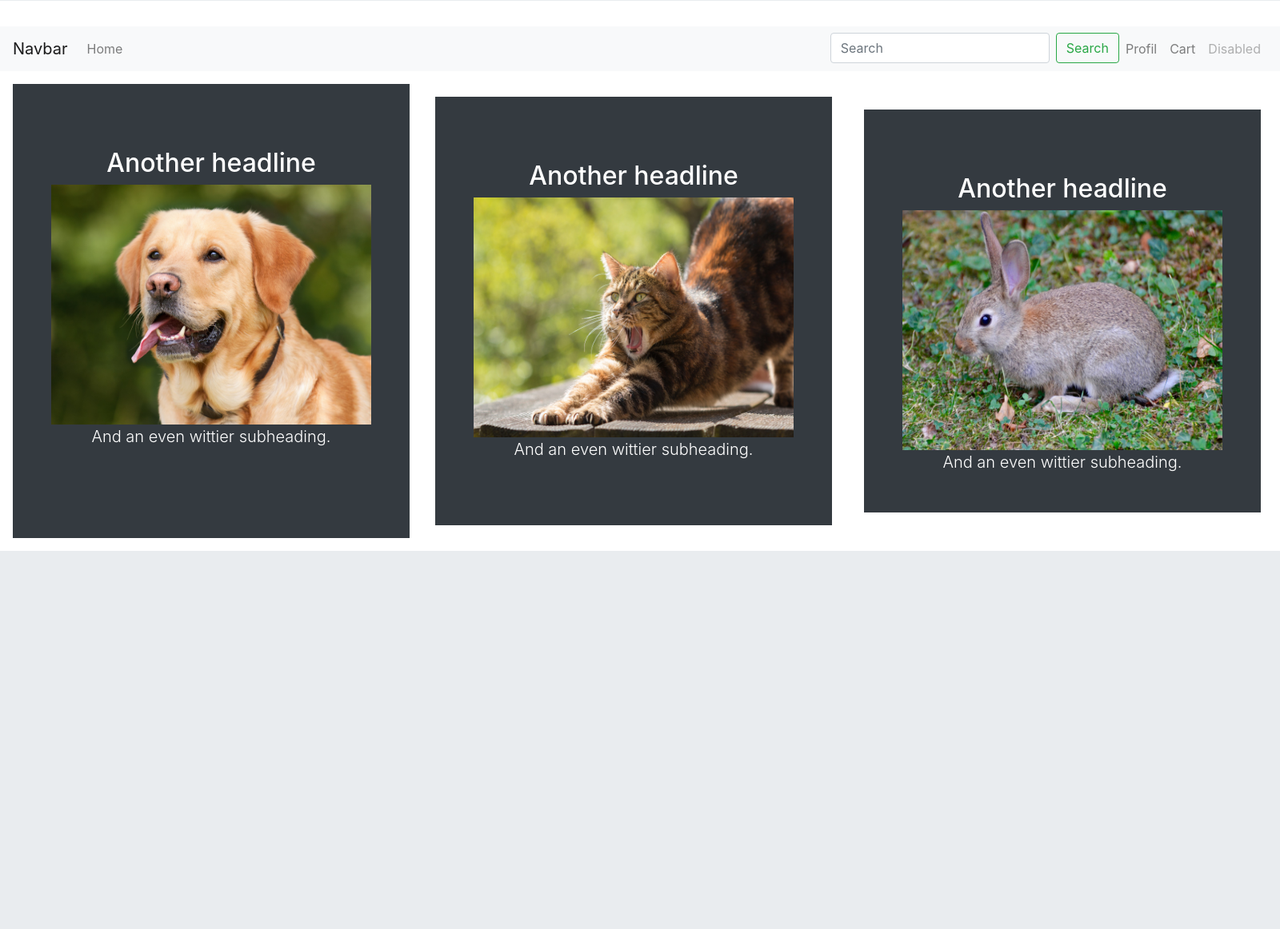
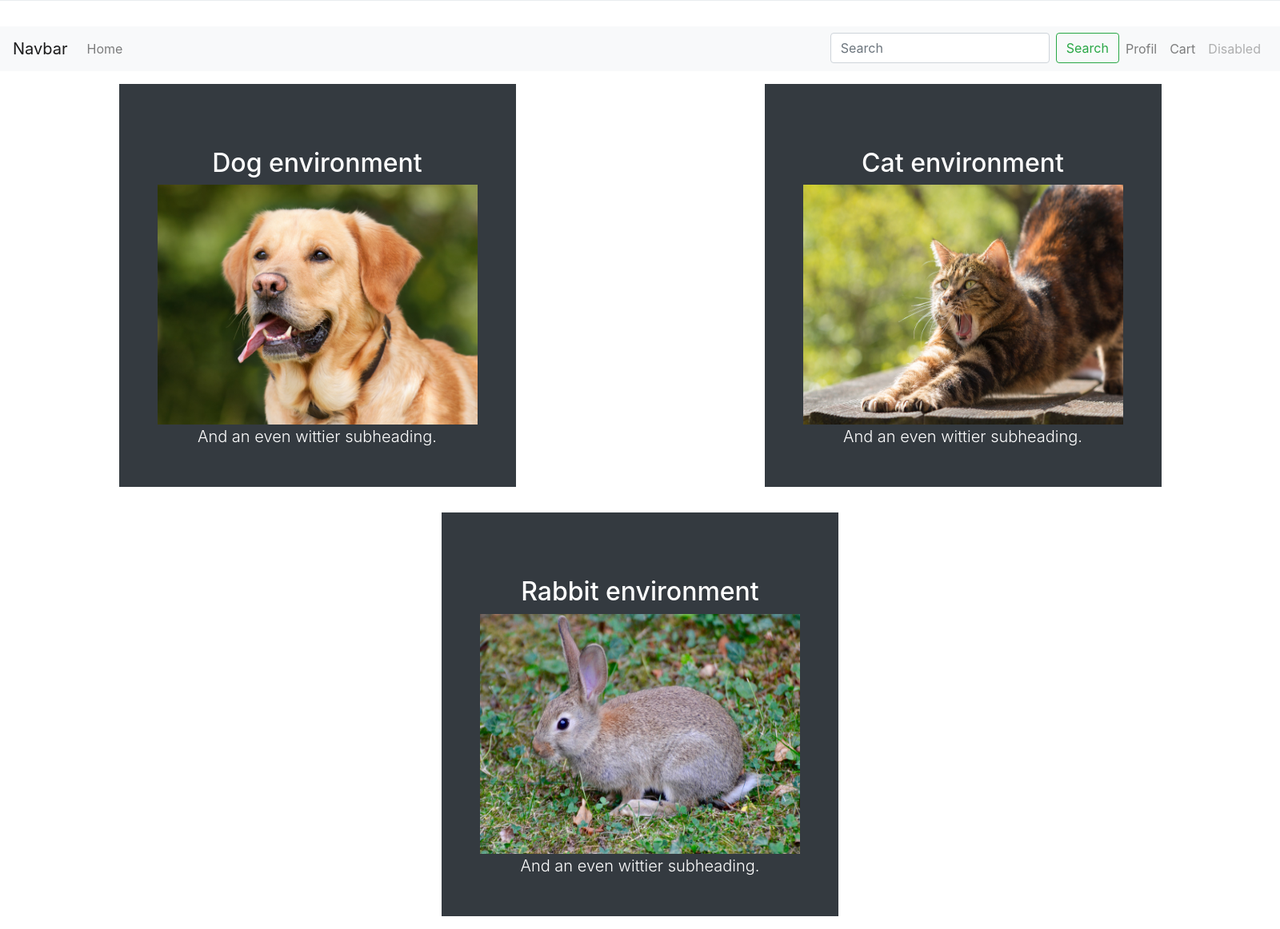
Before and after one commit to meltsynv/petshop, a PHP site: page / in a window 1600 px wide. Shown: the part 855-2017 px from the top of the page at 80% size. Before the commit the page ends 1544 px from the top, so only its background shows below. Run offline with PHP 8.4, Linux system fonts and the light colour scheme; some libraries are stand-ins or nearby versions.

Commit message:
Kacheln verschoben und Überschrift geändert.

```diff
--- a/index.php
+++ b/index.php
@@ -49,28 +49,29 @@
 
   </div>
 </nav>
+  <div class="row">
     <div class="d-md-flex justify-content-around w-100 my-md-3 pl-md-3">
       <div class="bg-dark mr-md-3 pt-3 px-3 pt-md-5 px-md-5 text-center text-white overflow-hidden" id="dog">
         <div class="my-3 py-3">
-      <h2 class="display-5">Another headline</h2>
+          <h2 class="display-5">Dog environment</h2>
           <img src="img/dog.jpg" alt="dog" height="300px" width="400px">
           <p class="lead">And an even wittier subheading.</p>
         </div>
       </div>
 
-  <div class="d-md-flex justify-content-around w-100 my-md-3 pl-md-3">
     <div class="bg-dark mr-md-3 pt-3 px-3 pt-md-5 px-md-5 text-center text-white overflow-hidden" id="dog">
         <div class="my-3 py-3">
-        <h2 class="display-5">Another headline</h2>
+            <h2 class="display-5">Cat environment</h2>
             <img src="img/cat.jpg" alt="cat" height="300px" width="400px">
             <p class="lead">And an even wittier subheading.</p>
         </div>
     </div>
-
+    </div>
+  </div>
     <div class="d-md-flex justify-content-around w-100 my-md-3 pl-md-3">
         <div class="bg-dark mr-md-3 pt-3 px-3 pt-md-5 px-md-5 text-center text-white overflow-hidden" id="dog">
             <div class="my-3 py-3">
-        <h2 class="display-5">Another headline</h2>
+                <h2 class="display-5">Rabbit environment</h2>
                 <img src="img/rabbit.jpg" alt="rabbit" height="300px" width="400px">
                 <p class="lead">And an even wittier subheading.</p>
             </div>
```
Lines whose indentation alone changed are shown as unchanged.
